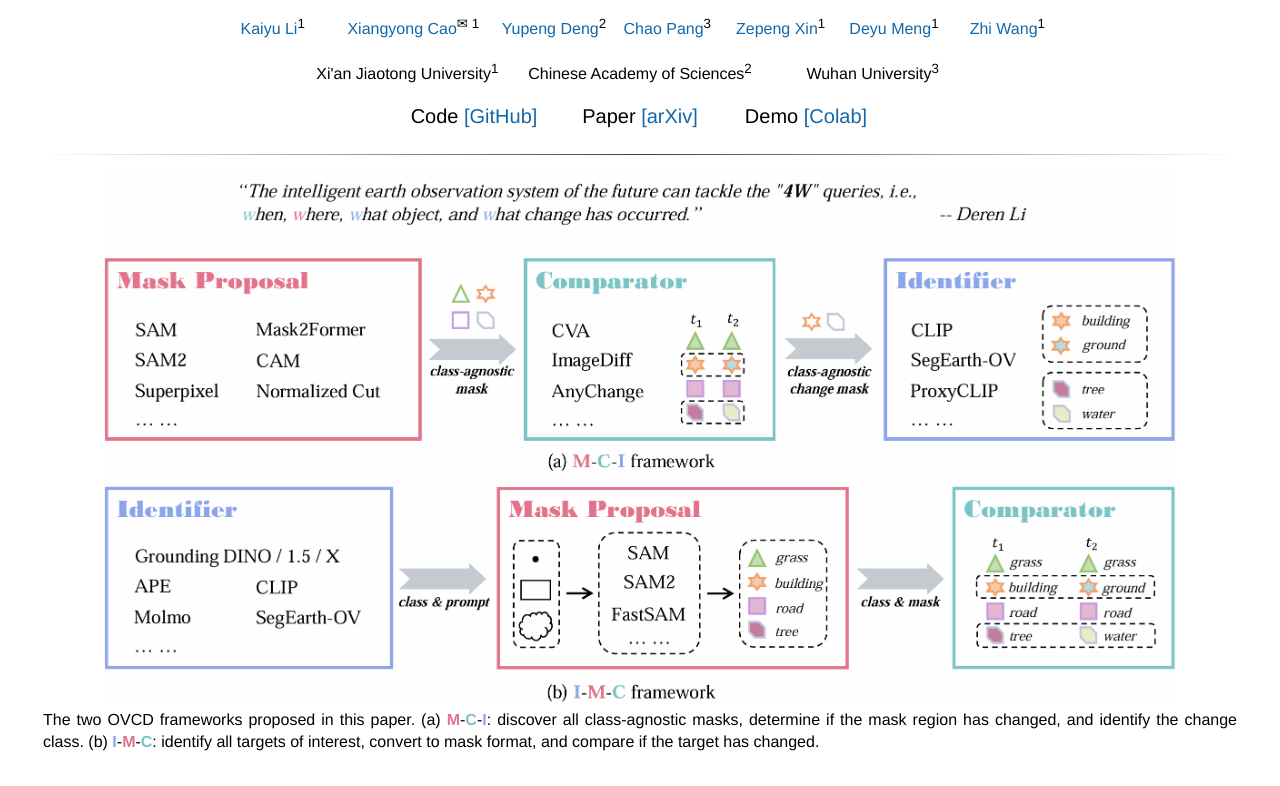
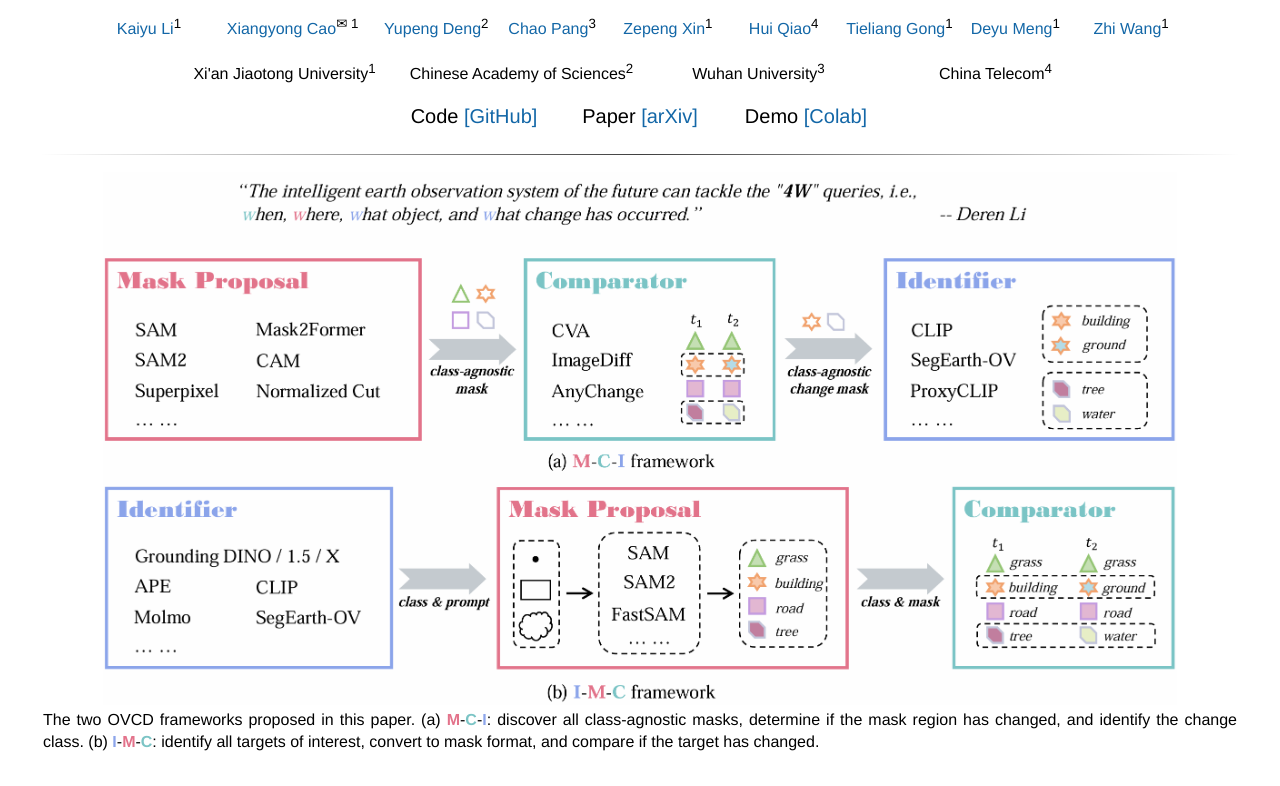
Before and after one commit to likyoo/DynamicEarth, a plain HTML site: page index.html in a window 1280 px wide. Shown: the part 85-871 px from the top of the page. Drawn offline with Linux system fonts and the light colour scheme; a web font is replaced by a local one.

Commit message:
Update index.html

```diff
--- a/index.html
+++ b/index.html
@@ -185,7 +185,7 @@
 </table>
 <br>
 <!-- <br> -->
-<table align="center" width="850px">
+<table align="center" width="1100px">
     <tr>
         <td align="center" width="100px">
             <div style="text-align: center;">
@@ -213,7 +213,19 @@
 
         <td align="center" width="100px">
             <div style="text-align: center;">
-                <span style="font-size:16px"><a href="">Zepeng Xin</a><sup>1</sup></span>
+                <span style="font-size:16px"><a href="https://github.com/xcarl1">Zepeng Xin</a><sup>1</sup></span>
+            </div>
+        </td>
+
+        <td align="center" width="100px">
+            <div style="text-align: center;">
+                <span style="font-size:16px"><a href="">Hui Qiao</a><sup>4</sup></span>
+            </div>
+        </td>
+
+        <td align="center" width="100px">
+            <div style="text-align: center;">
+                <span style="font-size:16px"><a href="https://gong-tl.github.io/">Tieliang Gong</a><sup>1</sup></span>
             </div>
         </td>
 
@@ -234,7 +246,7 @@
 
 <br>
 
-<table align="center" width="700px">
+<table align="center" width="950px">
     <tbody>
     <tr>
         <td align="center" width="100px">
@@ -252,6 +264,12 @@
         <td align="center" width="100px">
             <center>
                 <span style="font-size:16px">Wuhan University<sup>3</sup></span>
+            </center>
+        </td>
+
+        <td align="center" width="100px">
+            <center>
+                <span style="font-size:16px">China Telecom<sup>4</sup></span>
             </center>
         </td>
 
```
